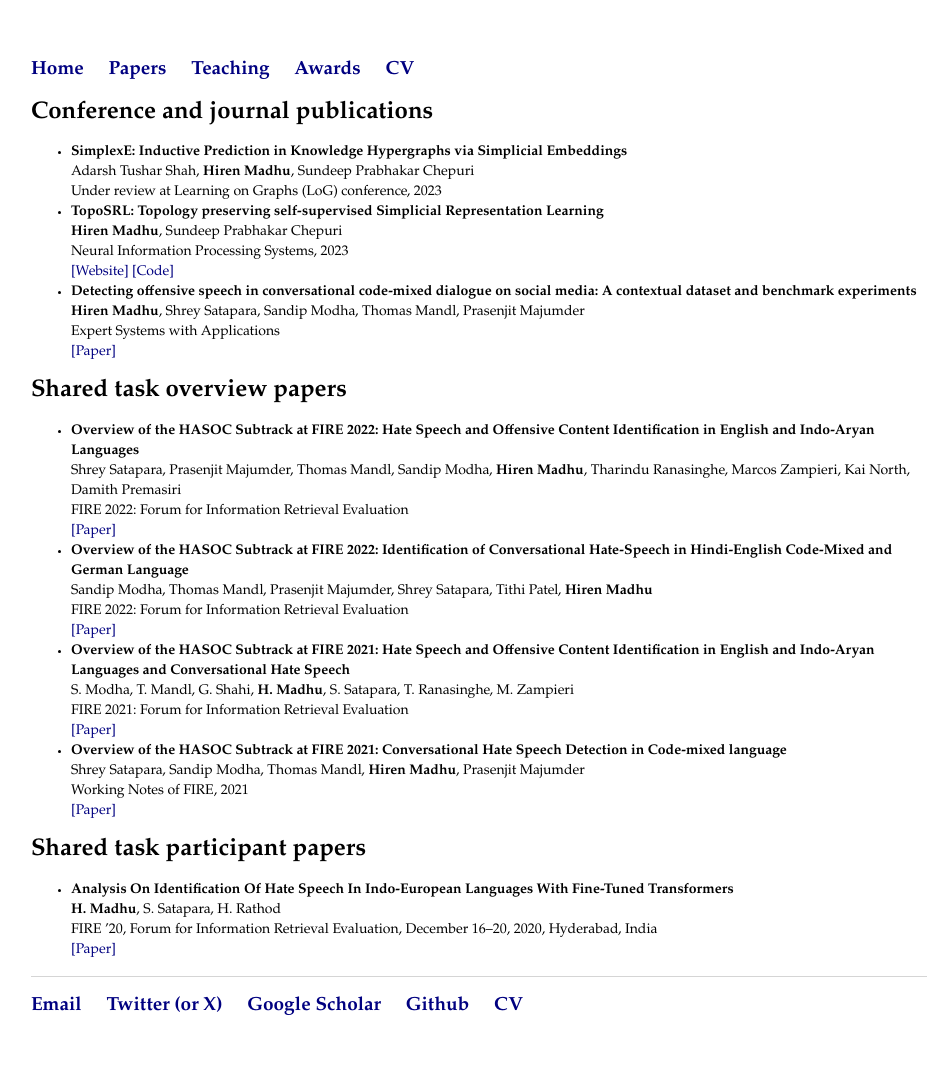
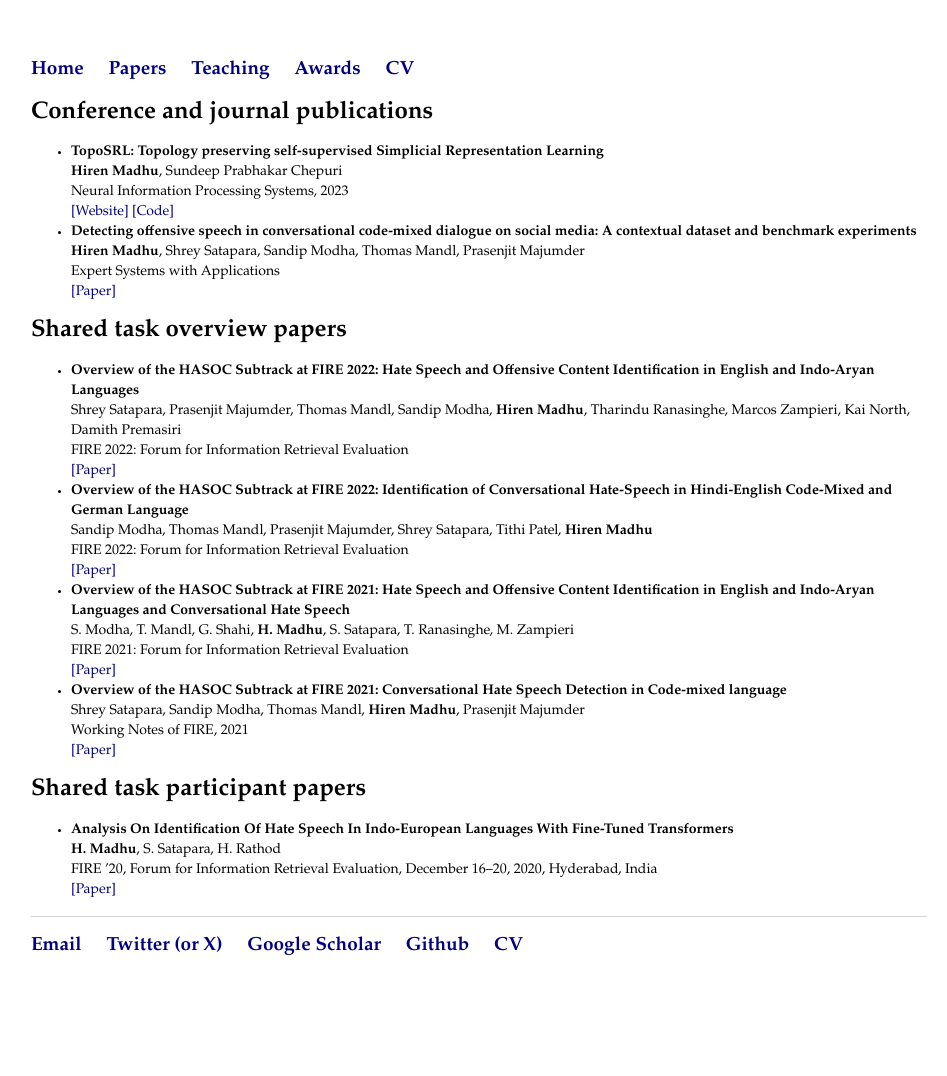
Before and after one commit to HirenMadhu/hirenmadhu.github.io, a Jekyll site: the page built from papers/index.html, in a window 1280 px wide. Shown: the whole page, without its empty margins (161-1108 px from the left). Built offline with Jekyll 4.4.1, drawn with Linux system fonts in a browser that asks for light colours; after the commit the page ends 1016 px from its top, so only the background shows below that.

Commit message:
Updated Papers

```diff
--- a/papers/index.html
+++ b/papers/index.html
@@ -4,10 +4,6 @@ title: Papers
 ---
 	<h1>Conference and journal publications</h1>
 	<ul>
-	<li><b> SimplexE: Inductive Prediction in Knowledge Hypergraphs via Simplicial Embeddings </b>
-		<br> Adarsh Tushar Shah, <b>Hiren Madhu</b>, Sundeep Prabhakar Chepuri
-		<br> Under review at Learning on Graphs (LoG) conference, 2023
-	</li>
 	<li><b> TopoSRL: Topology preserving self-supervised Simplicial Representation Learning </b>
 		<br> <b>Hiren Madhu</b>, Sundeep Prabhakar Chepuri
 		<br> Neural Information Processing Systems, 2023
```
